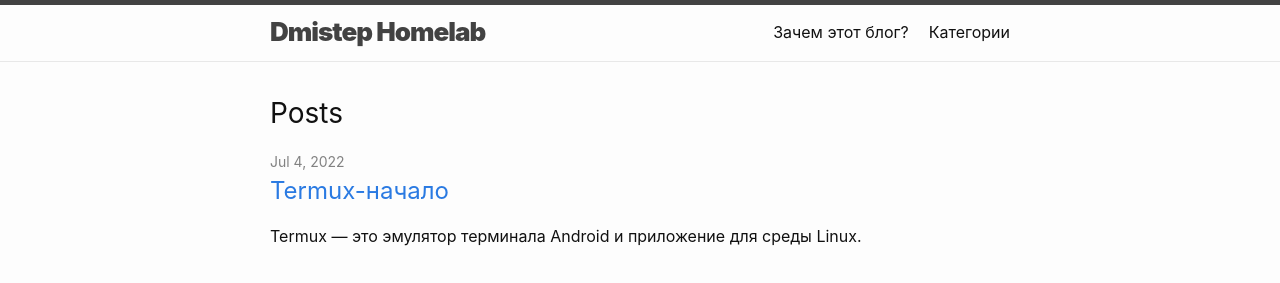
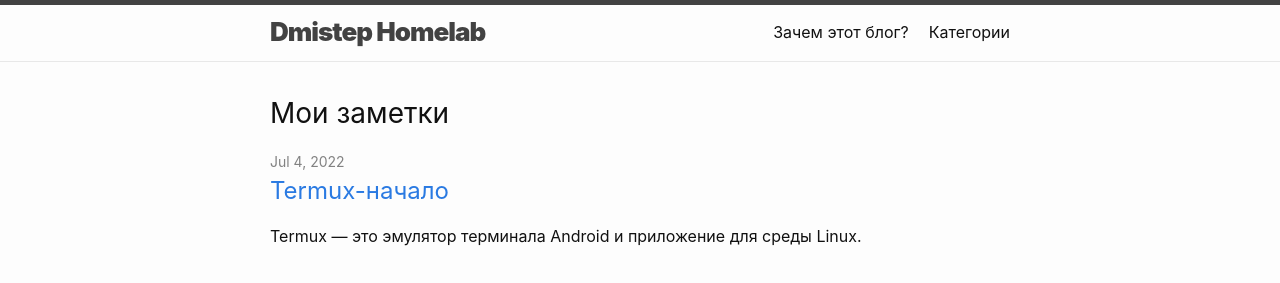
Before and after one commit to Dmistep/test-blog, a Jekyll site: the page built from index.md, in a window 1280 px wide. Shown: the top 283 px of the page. Built offline with Jekyll 4.4.1, drawn with Linux system fonts in a browser that asks for light colours.

Commit message:
update home.html

```diff
--- a/_layouts/home.html
+++ b/_layouts/home.html
@@ -10,7 +10,7 @@ layout: default
   {{ content }}
 
   {%- if site.posts.size > 0 -%}
-    <h2 class="post-list-heading">{{ page.list_title | default: "Posts" }}</h2>
+    <h2 class="post-list-heading">{{ page.list_title | default: "Мои заметки" }}</h2>
     <ul class="post-list">
       {%- for post in site.posts -%}
       <li>
```
